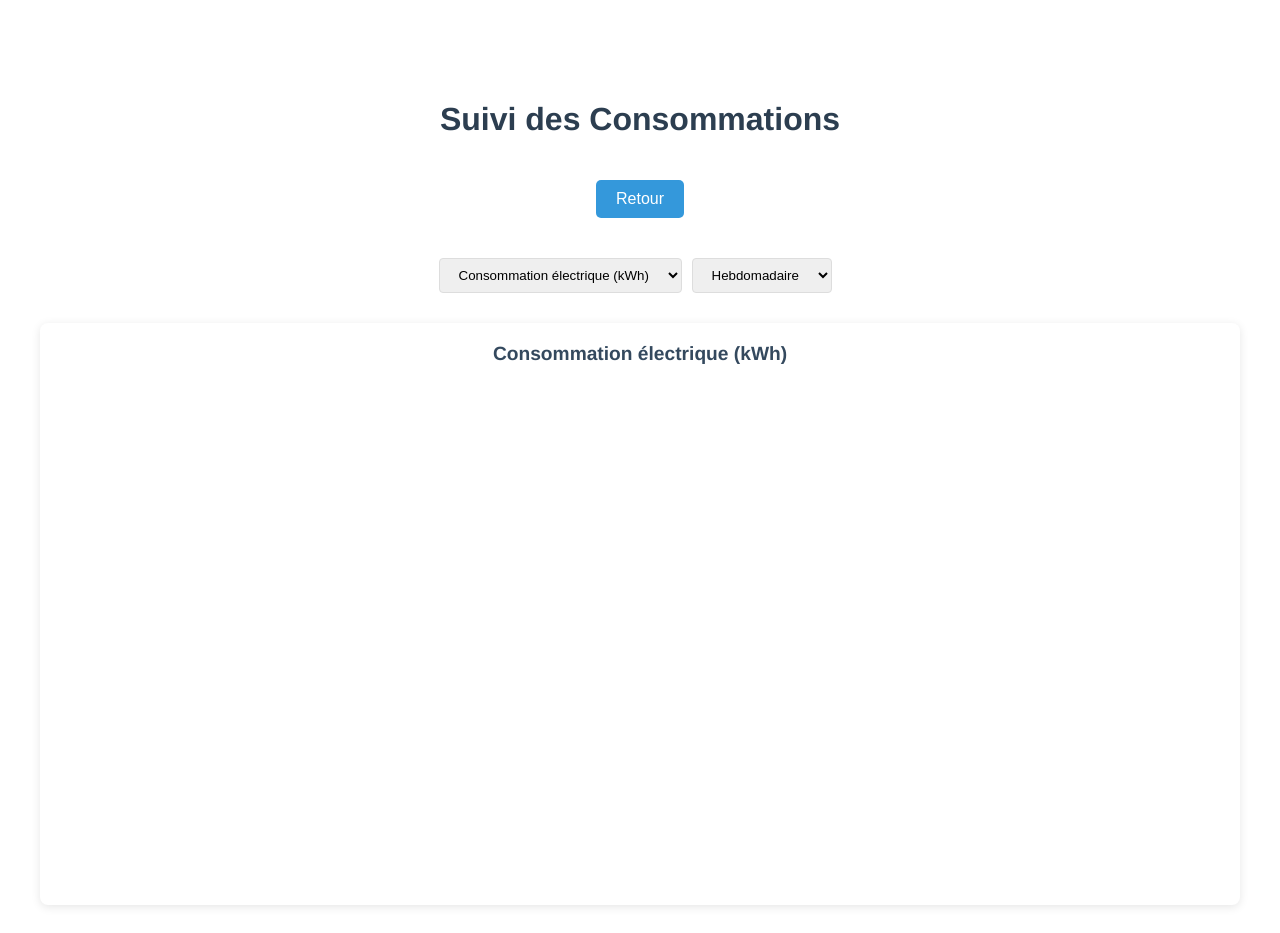
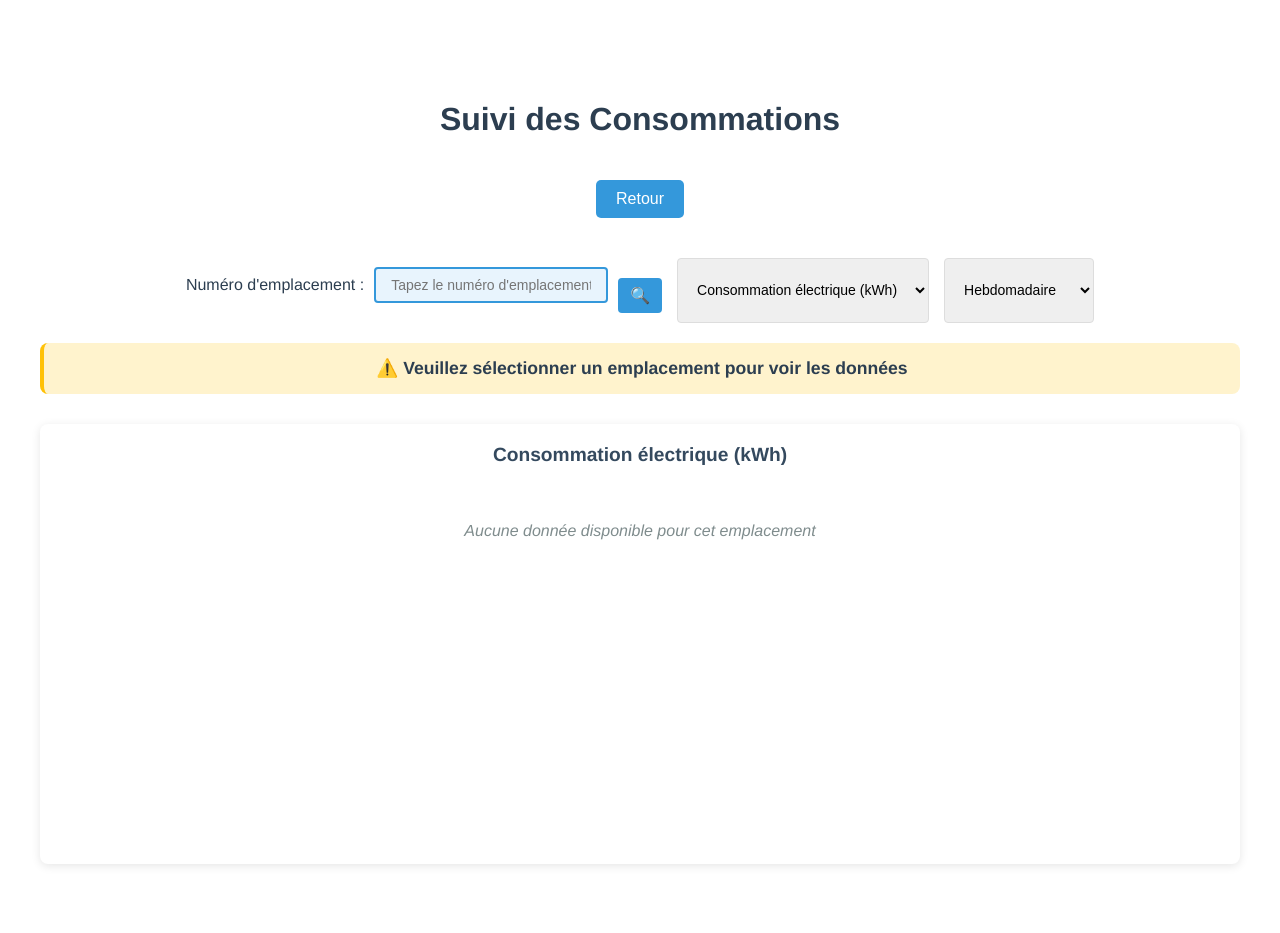
Before and after one commit to leeeooooooooo/Projet_Visualisation, a Vue app: page /consommation in a window 1280 px wide. After the commit the page ends 892 px from the top, so only its background shows below. Built offline with nearby package versions, Linux system fonts and the light colour scheme; no server answers.

Commit message:
page connexion avec emplacement fonctionnelle

```diff
--- a/src/views/consommation.vue
+++ b/src/views/consommation.vue
@@ -6,10 +6,26 @@
     <button @click="goBack" class="back-button">Retour</button>
 
     <div class="controls">
+      <!-- Saisie de l'emplacement par numéro -->
+      <div class="location-input-group">
+        <label for="locationInput">Numéro d'emplacement :</label>
+        <input
+          id="locationInput"
+          v-model="selectedLocation"
+          @keyup.enter="updateCharts"
+          class="location-input"
+          type="text"
+          placeholder="Tapez le numéro d'emplacement"
+          autocomplete="off"
+        />
+        <button @click="updateCharts" class="search-button">🔍</button>
+      </div>
+
       <select v-model="chartType" @change="updateCharts">
         <option value="electricity">Consommation électrique (kWh)</option>
         <option value="water">Consommation d'eau (L)</option>
       </select>
+
       <select v-model="timeRange" @change="updateCharts">
         <option value="day">Journalier</option>
         <option value="week">Hebdomadaire</option>
@@ -17,15 +33,44 @@
       </select>
     </div>
 
+    <!-- Affichage de l'emplacement sélectionné -->
+    <div v-if="selectedLocation" class="location-info">
+      <h3>📍 {{ getLocationName(selectedLocation) }} (N° {{ selectedLocation }})</h3>
+    </div>
+    <div v-else class="location-info warning">
+      <h3>⚠️ Veuillez sélectionner un emplacement pour voir les données</h3>
+    </div>
+
     <div class="chart-row">
       <div v-if="chartType === 'water'" class="chart-box">
         <h2>Consommation d'eau (L)</h2>
-        <canvas ref="waterChart"></canvas>
+        <p v-if="!waterData.labels || waterData.labels.length === 0" class="no-data">
+          Aucune donnée disponible pour cet emplacement
+        </p>
+        <canvas v-else ref="waterChart"></canvas>
       </div>
 
       <div v-if="chartType === 'electricity'" class="chart-box">
         <h2>Consommation électrique (kWh)</h2>
-        <canvas ref="electricityChart"></canvas>
+        <p v-if="!electricityData.labels || electricityData.labels.length === 0" class="no-data">
+          Aucune donnée disponible pour cet emplacement
+        </p>
+        <canvas v-else ref="electricityChart"></canvas>
+      </div>
+    </div>
+
+    <!-- Statistiques additionnelles -->
+    <div v-if="selectedLocation" class="stats-row">
+      <div class="stat-box">
+        <h3>Statistiques</h3>
+        <div v-if="chartType === 'water' && waterData.values">
+          <p><strong>Consommation totale:</strong> {{ getTotalConsumption(waterData.values) }} L</p>
+          <p><strong>Consommation moyenne:</strong> {{ getAverageConsumption(waterData.values) }} L</p>
+        </div>
+        <div v-if="chartType === 'electricity' && electricityData.values">
+          <p><strong>Consommation totale:</strong> {{ getTotalConsumption(electricityData.values) }} kWh</p>
+          <p><strong>Consommation moyenne:</strong> {{ getAverageConsumption(electricityData.values) }} kWh</p>
+        </div>
       </div>
     </div>
   </div>
@@ -40,41 +85,99 @@ export default {
   data() {
     return {
       timeRange: 'week',
-      chartType: 'electricity',  // Par défaut, afficher l'électricité
-      waterData: [],
-      electricityData: [],
+      chartType: 'electricity',
+      selectedLocation: '', // Maintenant c'est le numéro d'emplacement saisi
+      locations: [], // Liste des emplacements disponibles (pour référence)
+      waterData: { labels: [], values: [] },
+      electricityData: { labels: [], values: [] },
       waterChart: null,
-      electricityChart: null
+      electricityChart: null,
+      searchTimeout: null // Pour la temporisation de recherche
     };
   },
   mounted() {
     Chart.register(...registerables);
-    this.fetchData();
+    this.fetchLocations();
   },
   methods: {
+    async fetchLocations() {
+      try {
+        // Récupérer la liste des emplacements
+        const response = await axios.get('http://172.20.0.39:5000/emplacements');
+        this.locations = response.data;
+        console.log("Emplacements chargés:", this.locations); // Debug
+
+        // Ne pas sélectionner automatiquement - laisser l'utilisateur choisir
+        // if (this.locations.length > 0) {
+        //   this.selectedLocation = this.locations[0].Numero_Emplacement;
+        //   this.fetchData();
+        // }
+      } catch (error) {
+        console.error("Erreur de chargement des emplacements:", error);
+      }
+    },
+
     async fetchData() {
+      // Ne charger les données que si un emplacement est saisi
+      if (!this.selectedLocation || this.selectedLocation.trim() === '') {
+        console.log("Aucun emplacement saisi"); // Debug
+        this.waterData = { labels: [], values: [] };
+        this.electricityData = { labels: [], values: [] };
+        this.initCharts();
+        return;
+      }
+
+      console.log("Chargement des données pour l'emplacement:", this.selectedLocation.trim()); // Debug
+
       try {
-        // Suppression de la gestion du token
+        const locationNumber = this.selectedLocation.trim();
+        // Utiliser les nouvelles APIs avec l'identifiant en paramètre
         const [waterRes, electricityRes] = await Promise.all([
-          axios.get('http://172.20.0.39:5000/consommation/eau'),
-          axios.get('http://172.20.0.39:5000/consommation/electricite')
+          axios.get(`http://172.20.0.39:5000/consommation/eau/${locationNumber}`),
+          axios.get(`http://172.20.0.39:5000/consommation/electricite/${locationNumber}`)
         ]);
 
-        this.waterData = this.processData(waterRes.data);
-        this.electricityData = this.processData(electricityRes.data);
+        console.log("Données eau reçues:", waterRes.data); // Debug
+        console.log("Données électricité reçues:", electricityRes.data); // Debug
+
+        // Traiter les données avec le nouveau format
+        this.waterData = this.processNewApiData(waterRes.data.consommations, 'eau');
+        this.electricityData = this.processNewApiData(electricityRes.data.consommations, 'electricite');
 
         this.initCharts();
       } catch (error) {
-        console.error("Erreur de chargement:", error);
+        console.error("Erreur de chargement des données:", error);
+        // Réinitialiser les données en cas d'erreur
+        this.waterData = { labels: [], values: [] };
+        this.electricityData = { labels: [], values: [] };
+        this.initCharts();
       }
     },
 
+    processNewApiData(rawData, type) {
+  if (!rawData || rawData.length === 0) {
+    return { labels: [], values: [] };
+  }
+
+  // Adapter ici aux vrais noms de champs de ta réponse JSON
+  const convertedData = rawData.map(item => ({
+    Date_heure: item.Date_heure,
+    Quantite: item.Quantite
+  }));
+
+  return this.processData(convertedData);
+    },
+
     processData(rawData) {
+      if (!rawData || rawData.length === 0) {
+        return { labels: [], values: [] };
+      }
+
       // Grouper les données selon la période sélectionnée
       const grouped = {};
 
       rawData.forEach(item => {
-        const date = new Date(item.Date_Heure);
+        const date = new Date(item.Date_heure);
         let key;
 
         if (this.timeRange === 'day') {
@@ -85,7 +188,8 @@ export default {
           key = date.toLocaleString('default', { month: 'short' });
         }
 
-        grouped[key] = (grouped[key] || 0) + item.Quantite;
+        const quantite = item.Quantite || item.Quantite_Eau || item.Quantite_Electricite || 0;
+        grouped[key] = (grouped[key] || 0) + quantite;
       });
 
       return {
@@ -96,24 +200,33 @@ export default {
 
     initCharts() {
       // Détruire les anciens graphiques s'ils existent
-      if (this.waterChart) this.waterChart.destroy();
-      if (this.electricityChart) this.electricityChart.destroy();
+      if (this.waterChart) {
+        this.waterChart.destroy();
+        this.waterChart = null;
+      }
+      if (this.electricityChart) {
+        this.electricityChart.destroy();
+        this.electricityChart = null;
+      }
 
-      // Créer le graphique d'eau si sélectionné
-      if (this.chartType === 'water') {
+      // Attendre le prochain tick pour que les refs soient disponibles
+      this.$nextTick(() => {
+        // Créer le graphique d'eau si sélectionné et si des données existent
+        if (this.chartType === 'water' && this.$refs.waterChart && this.waterData.labels.length > 0) {
           this.waterChart = new Chart(
             this.$refs.waterChart,
-          this.getChartConfig('Eau', '#4dc9f6', this.waterData)
+            this.getChartConfig('Eau (L)', '#4dc9f6', this.waterData)
           );
         }
 
-      // Créer le graphique d'électricité si sélectionné
-      if (this.chartType === 'electricity') {
+        // Créer le graphique d'électricité si sélectionné et si des données existent
+        if (this.chartType === 'electricity' && this.$refs.electricityChart && this.electricityData.labels.length > 0) {
           this.electricityChart = new Chart(
             this.$refs.electricityChart,
-          this.getChartConfig('Électricité', '#f67019', this.electricityData)
+            this.getChartConfig('Électricité (kWh)', '#f67019', this.electricityData)
           );
         }
+      });
     },
 
     getChartConfig(label, color, data) {
@@ -131,9 +244,16 @@ export default {
         },
         options: {
           responsive: true,
+          maintainAspectRatio: false,
           scales: {
             y: {
               beginAtZero: true
+            }
+          },
+          plugins: {
+            legend: {
+              display: true,
+              position: 'top'
             }
           }
         }
@@ -141,17 +261,32 @@ export default {
     },
 
     updateCharts() {
+      console.log("Emplacement sélectionné:", this.selectedLocation); // Debug
         this.fetchData();
     },
 
-    // Méthode pour rediriger vers le panneau
+    getLocationName(locationNumber) {
+      const location = this.locations.find(loc => loc.Numero_Emplacement == locationNumber);
+      return location ? location.nom : `Emplacement N°${locationNumber}`;
+    },
+
+    getTotalConsumption(values) {
+      if (!values || values.length === 0) return 0;
+      return values.reduce((sum, val) => sum + val, 0).toFixed(2);
+    },
+
+    getAverageConsumption(values) {
+      if (!values || values.length === 0) return 0;
+      const total = values.reduce((sum, val) => sum + val, 0);
+      return (total / values.length).toFixed(2);
+    },
+
     goBack() {
       this.$router.push('/panneau');
     }
   }
 };
 </script>
-
 
 <style scoped>
 .consumption-container {
@@ -172,6 +307,49 @@ export default {
   padding: 20px;
   border-radius: 8px;
   box-shadow: 0 2px 10px rgba(0,0,0,0.1);
+  min-height: 400px;
+}
+
+.stats-row {
+  display: flex;
+  gap: 20px;
+  margin-top: 20px;
+}
+
+.stat-box {
+  background: white;
+  padding: 20px;
+  border-radius: 8px;
+  box-shadow: 0 2px 10px rgba(0,0,0,0.1);
+  flex: 1;
+}
+
+.location-info.warning {
+  background: #fff3cd;
+  border-left: 4px solid #ffc107;
+  color: #856404;
+}
+
+.location-info {
+  text-align: center;
+  margin: 20px 0;
+  padding: 15px;
+  background: #f8f9fa;
+  border-radius: 8px;
+  border-left: 4px solid #3498db;
+}
+
+.location-info h3 {
+  margin: 0;
+  color: #2c3e50;
+  font-size: 1.1em;
+}
+
+.no-data {
+  text-align: center;
+  color: #7f8c8d;
+  font-style: italic;
+  padding: 40px;
 }
 
 h1 {
@@ -185,24 +363,77 @@ h2 {
   font-size: 1.2em;
 }
 
+h3 {
+  color: #34495e;
+  font-size: 1.1em;
+}
+
 canvas {
   width: 100% !important;
-  height: 500px !important;  /* Augmenter la hauteur ici */
+  height: 350px !important;
 }
 
 .controls {
   margin-top: 20px;
   text-align: center;
+  display: flex;
+  justify-content: center;
+  gap: 15px;
+  flex-wrap: wrap;
+}
+
+.location-input-group {
+  display: flex;
+  align-items: center;
+  gap: 10px;
+  margin-bottom: 10px;
+}
+
+.location-input-group label {
+  font-weight: 500;
+  color: #2c3e50;
+  white-space: nowrap;
+}
+
+.location-input {
+  padding: 8px 15px;
+  border-radius: 4px;
+  border: 2px solid #3498db;
+  font-size: 14px;
+  min-width: 200px;
+  background-color: #e8f4fd;
+  font-weight: 500;
+}
+
+.location-input:focus {
+  outline: none;
+  border-color: #2980b9;
+  box-shadow: 0 0 5px rgba(52, 152, 219, 0.3);
+}
+
+.search-button {
+  background-color: #3498db;
+  color: white;
+  border: none;
+  padding: 8px 12px;
+  border-radius: 4px;
+  cursor: pointer;
+  font-size: 16px;
+  transition: background-color 0.3s;
+}
+
+.search-button:hover {
+  background-color: #2980b9;
 }
 
 select {
   padding: 8px 15px;
   border-radius: 4px;
   border: 1px solid #ddd;
-  margin-right: 10px;
+  font-size: 14px;
+  min-width: 150px;
 }
 
-/* Style du bouton retour */
 .back-button {
   background-color: #3498db;
   color: white;
@@ -212,9 +443,26 @@ select {
   cursor: pointer;
   margin-bottom: 20px;
   border-radius: 5px;
+  transition: background-color 0.3s;
 }
 
 .back-button:hover {
   background-color: #2980b9;
 }
+
+/* Responsive */
+@media (max-width: 768px) {
+  .controls {
+    flex-direction: column;
+    align-items: center;
+  }
+
+  .chart-row {
+    flex-direction: column;
+  }
+
+  select {
+    min-width: 200px;
+  }
+}
 </style>
```
Lines whose indentation alone changed are shown as unchanged.
